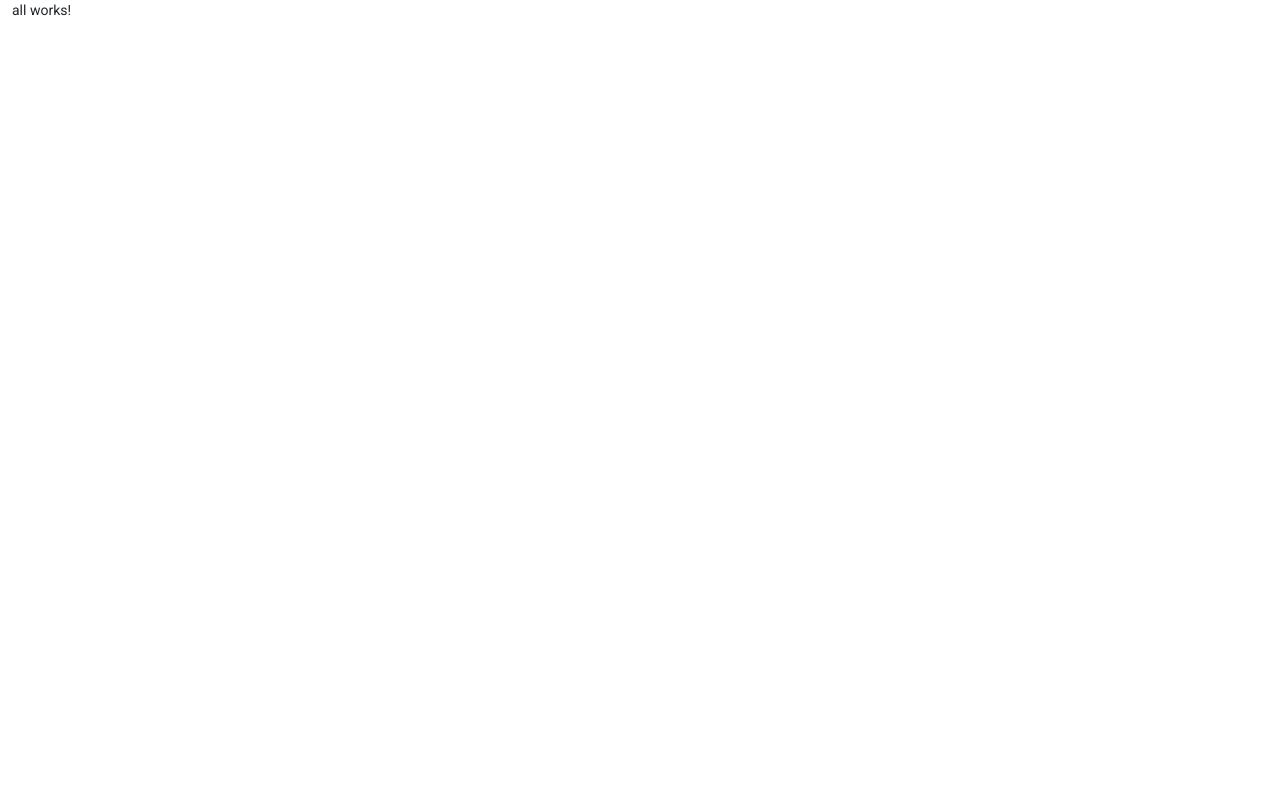
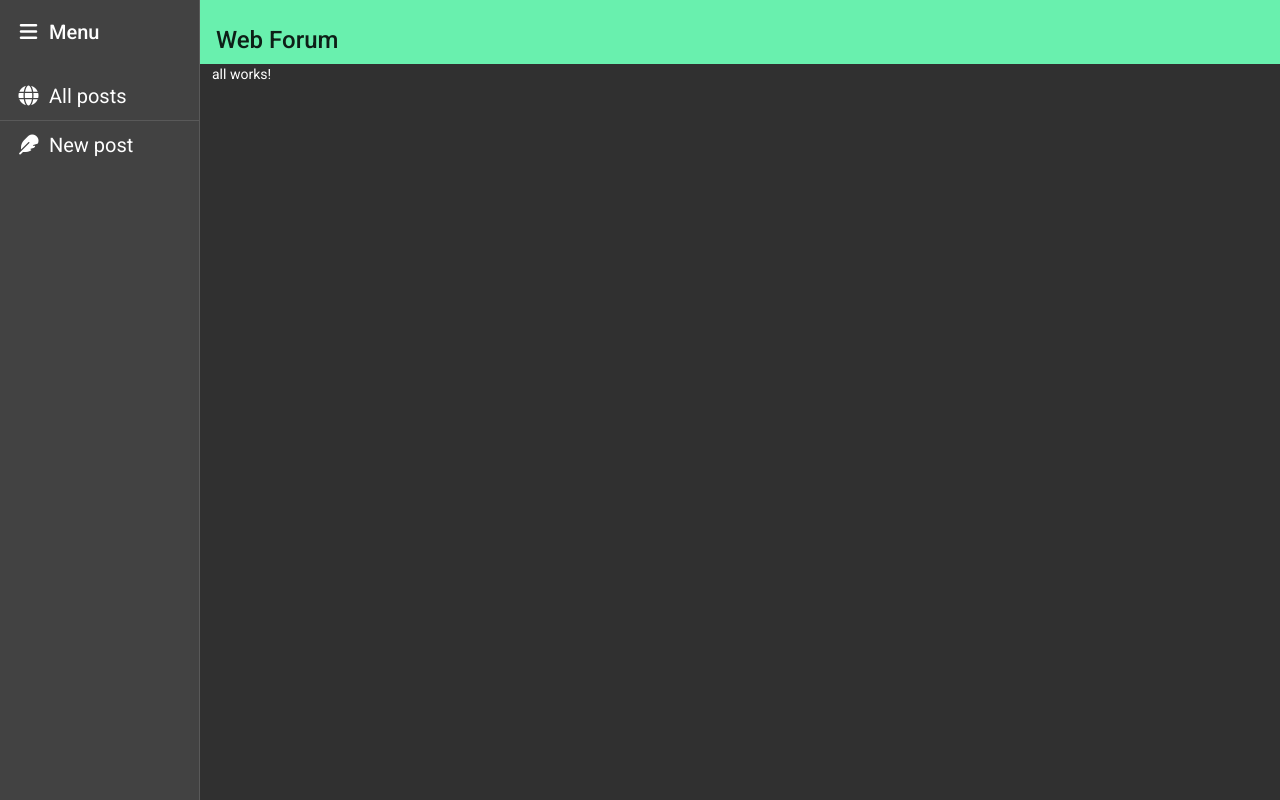
Before and after one commit to joesabbagh1/WebForumUi, an Angular app: page /all in a window 1280 px wide. Built offline with nearby package versions, Linux system fonts and the light colour scheme.

Commit message:
added material navbar

```diff
--- a/src/app/app.component.html
+++ b/src/app/app.component.html
@@ -1,5 +1,7 @@
-<div class="d-flex flex-column h-100" id="app">
-  <div class="container-fluid">
-    <router-outlet></router-outlet>
+<app-navigation-sidebar>
+  <div class="d-flex flex-column h-100" id="app">
+    <div class="container-fluid">
+      <router-outlet></router-outlet>
+    </div>
   </div>
-</div>
+</app-navigation-sidebar>
--- /dev/null
+++ b/src/app/navigation-sidebar/navigation-sidebar.component.html
@@ -0,0 +1,38 @@
+<mat-sidenav-container class="sidenav-container">
+  <mat-sidenav #drawer [attr.role]="(isHandset$ | async) ? 'dialog' : 'navigation'"
+               [mode]="(isHandset$ | async) ? 'over' : 'side'"
+               [opened]="(isHandset$ | async) === false"
+               class="sidenav"
+               fixedInViewport>
+    <mat-toolbar>
+      <i class="fa-solid fa-bars fa-fw fa-1x me-2"></i> Menu
+    </mat-toolbar>
+    <mat-nav-list>
+      <a [routerLink]="'/all'" mat-list-item style="font-size: 20px">
+        <i class="fa-solid fa-globe fa-fw fa-1x me-2"></i> All posts
+      </a>
+      <mat-divider></mat-divider>
+      <a [routerLink]="'/posts/new'" mat-list-item style="font-size: 20px">
+        <i class="fa-solid fa-feather fa-fw fa-1x me-2"></i> New post
+      </a>
+    </mat-nav-list>
+  </mat-sidenav>
+  <mat-sidenav-content>
+    <mat-toolbar color="accent">
+      <button
+        (click)="drawer.toggle()"
+        *ngIf="isHandset$ | async"
+        aria-label="Toggle sidenav"
+        mat-icon-button
+        type="button">
+        <mat-icon aria-label="Side nav toggle icon">menu</mat-icon>
+      </button>
+      <div class="row mt-3">
+        <span class="fs-4">Web Forum </span>
+      </div>
+    </mat-toolbar>
+    <!-- Add Content Here -->
+    <!-- use angular content projection -->
+    <ng-content></ng-content>
+  </mat-sidenav-content>
+</mat-sidenav-container>
--- /dev/null
+++ b/src/app/navigation-sidebar/navigation-sidebar.component.scss
@@ -0,0 +1,17 @@
+.sidenav-container {
+  height: 100%;
+}
+
+.sidenav {
+  width: 200px;
+}
+
+.sidenav .mat-toolbar {
+  background: inherit;
+}
+
+.mat-toolbar.mat-primary {
+  position: sticky;
+  top: 0;
+  z-index: 1;
+}
--- /dev/null
+++ b/src/app/navigation-sidebar/navigation-sidebar.component.ts
@@ -0,0 +1,22 @@
+import {Component} from '@angular/core';
+import {BreakpointObserver, Breakpoints} from '@angular/cdk/layout';
+import {Observable} from 'rxjs';
+import {map, shareReplay} from 'rxjs/operators';
+
+@Component({
+  selector: 'app-navigation-sidebar',
+  templateUrl: './navigation-sidebar.component.html',
+  styleUrls: ['./navigation-sidebar.component.scss']
+})
+export class NavigationSidebarComponent {
+
+  isHandset$: Observable<boolean> = this.breakpointObserver.observe(Breakpoints.Handset)
+    .pipe(
+      map(result => result.matches),
+      shareReplay()
+    );
+
+  constructor(private breakpointObserver: BreakpointObserver) {
+  }
+
+}
```
Also changed, not shown: src/app/app.module.ts (+15 -3 lines).
